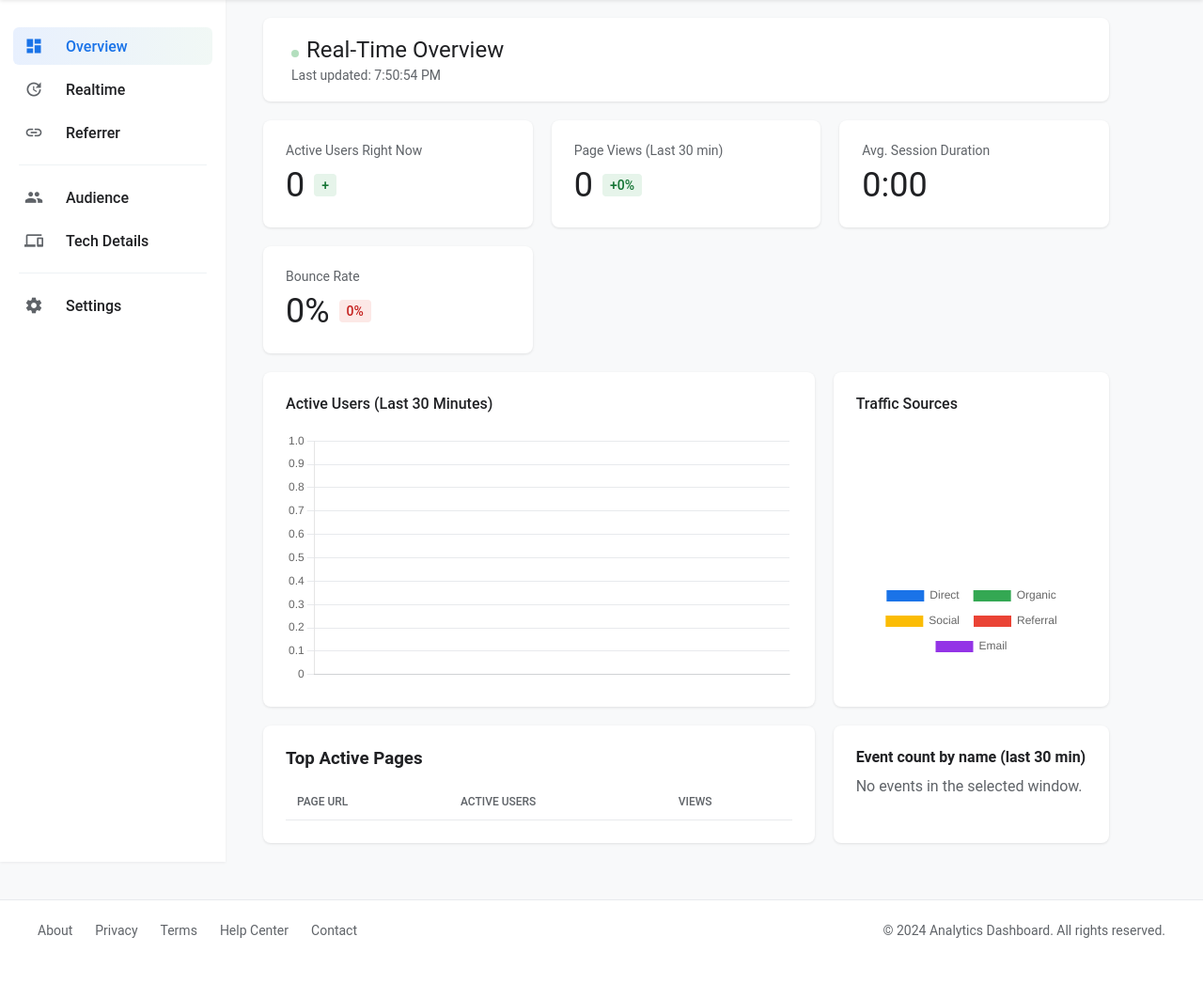
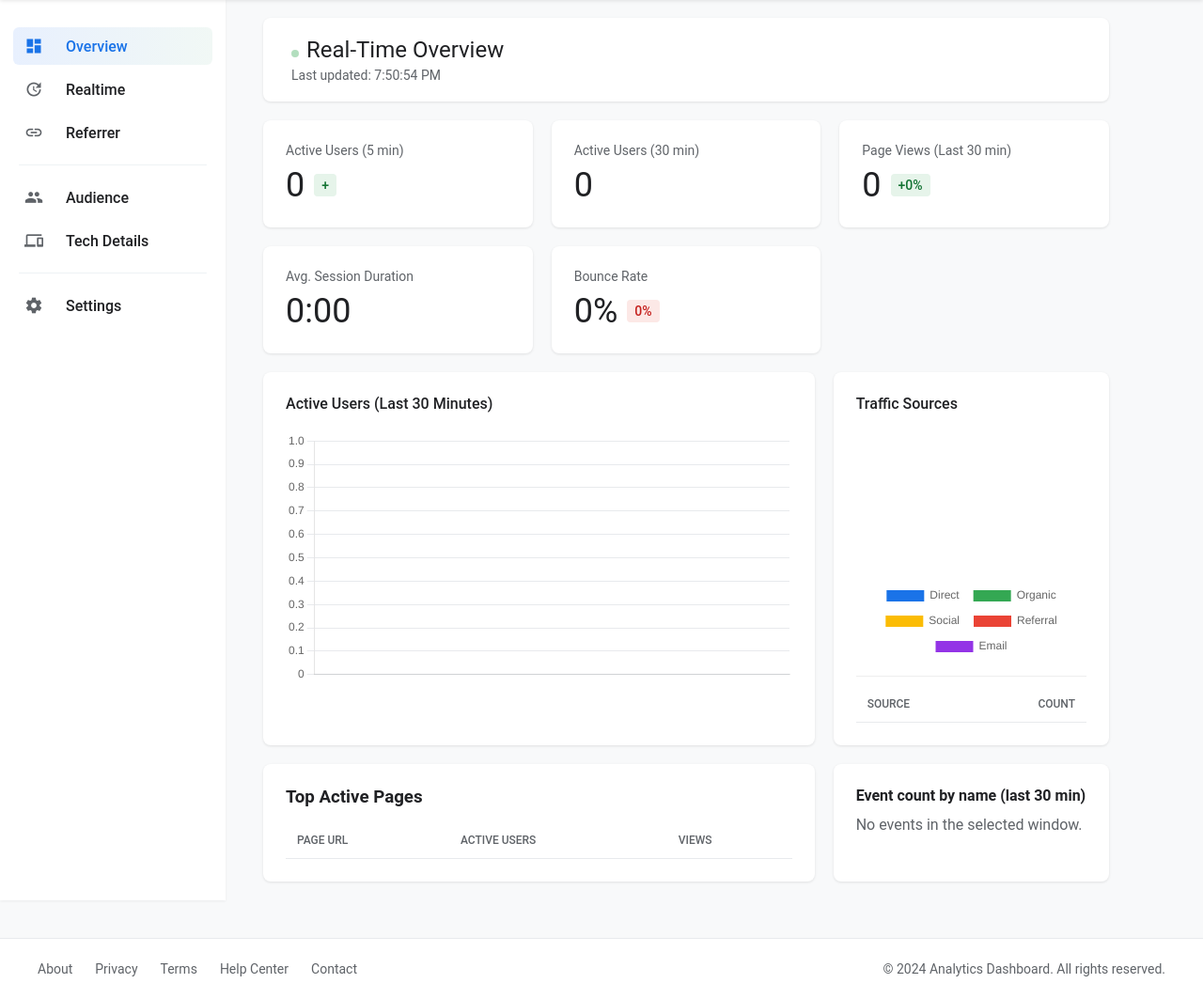
Before and after one commit to imvks786/AzureAnalytics, a FastAPI app: page /dashboard in a window 1280 px wide. Shown: the part 65-1128 px from the top of the page at 94% size. Before the commit the page ends 1063 px from the top, so only its background shows below. Run offline with FastAPI, Linux system fonts and the light colour scheme; the visitor is signed in with stand-in values (Sample User, id 1); data that the repository does not hold is empty; parts of the project's set-up code (start-up, migrations or seed data) failed here and were passed over.

Commit message:
Fix Client IP

```diff
--- a/app.py
+++ b/app.py
@@ -157,6 +157,25 @@ def init_db():
         CREATE TABLE IF NOT EXISTS watermark (
             tbl_name VARCHAR(200) PRIMARY KEY,
             last_watermark DATETIME
+        ) ENGINE=InnoDB
+        """)
+
+        cur.execute("""
+        CREATE TABLE IF NOT EXISTS ip_geolocation (
+            id INT AUTO_INCREMENT PRIMARY KEY,
+            ip_address VARCHAR(50) UNIQUE,
+            site_id VARCHAR(100),
+            visitor_id VARCHAR(100),
+            country VARCHAR(100),
+            countryCode VARCHAR(10),
+            region VARCHAR(10),
+            regionName VARCHAR(100),
+            city VARCHAR(100),
+            lat DECIMAL(10, 6),
+            lon DECIMAL(10, 6),
+            timezone VARCHAR(50),
+            created_at DATETIME DEFAULT CURRENT_TIMESTAMP,
+            INDEX (ip_address)
         ) ENGINE=InnoDB
         """)
 
@@ -419,7 +438,15 @@ def report_referrers(request: Request):
             return templates.TemplateResponse("report.html", {"request": request, "user": user, "sites": sites, "selected_site": None, "referrers": [], "bounce_rate": None})
 
         # validate ownership
-        if sites and site_id not in [s["site_id"] for s in sites]:
+        domain_to_exclude = None
+        found_site = False
+        for s in sites:
+            if s["site_id"] == site_id:
+                found_site = True
+                domain_to_exclude = s["domain"]
+                break
+
+        if sites and not found_site:
             raise HTTPException(status_code=400, detail="Invalid site_id")
 
         # optional date range filters: ?start=YYYY-MM-DD&end=YYYY-MM-DD
@@ -428,6 +455,11 @@ def report_referrers(request: Request):
 
         where_clauses = ["site_id=%s"]
         params = [site_id]
+
+        # exclude internal referrers if domain is known
+        if domain_to_exclude:
+            where_clauses.append("referrer NOT LIKE %s")
+            params.append(f"%{domain_to_exclude}%")
 
         try:
             if start_q:
@@ -712,8 +744,14 @@ def realtime_metrics(request: Request):
         for p in pages[:10]:
             top_pages.append({"url": p[0], "views": p[1], "users": p[2]})
 
+        # active users last 30 minutes
+        sql = f"SELECT COUNT(DISTINCT visitor_id) FROM events WHERE site_id IN ({placeholders}) AND created_at >= %s"
+        cur.execute(sql, tuple(site_ids) + (threshold_30,))
+        active_users_30 = cur.fetchone()[0] or 0
+
         return {
             "activeUsers": active_users,
+            "activeUsers30": active_users_30,
             "pageViews": page_views,
             "avgDuration": avg_duration,
             "bounceRate": bounce_rate,
--- a/static/dashboard.js
+++ b/static/dashboard.js
@@ -98,6 +98,9 @@ function updateMetricsFromApi(data) {
     const activeUsersEl = document.getElementById('activeUsers');
     if (activeUsersEl) activeUsersEl.textContent = data.activeUsers || 0;
 
+    const activeUsers30El = document.getElementById('activeUsers30');
+    if (activeUsers30El) activeUsers30El.textContent = data.activeUsers30 || 0;
+
     const pageViewsEl = document.getElementById('pageViews');
     if (pageViewsEl) pageViewsEl.textContent = (data.pageViews || 0).toLocaleString();
 
@@ -141,6 +144,17 @@ function updateMetricsFromApi(data) {
         const counts = keys.map(k => data.trafficSources[k] || 0);
         pieChart.data.datasets[0].data = counts;
         pieChart.update();
+    }
+
+    // Update traffic table
+    const trafficTableBody = document.querySelector('#trafficTable tbody');
+    if (trafficTableBody && data.trafficSources) {
+        trafficTableBody.innerHTML = '';
+        const sortedSources = Object.entries(data.trafficSources).sort((a, b) => b[1] - a[1]);
+        sortedSources.forEach(([source, count]) => {
+            const row = trafficTableBody.insertRow();
+            row.innerHTML = `<td>${source}</td><td style="text-align: right;">${count}</td>`;
+        });
     }
 
     // Update top pages
--- a/templates/dashboard.html
+++ b/templates/dashboard.html
@@ -24,10 +24,16 @@
 
     <div class="metrics-grid">
         <div class="metric-card">
-            <div class="label">Active Users Right Now</div>
+            <div class="label">Active Users (5 min)</div>
             <div class="value">
                 <span id="activeUsers">0</span>
                 <span class="change positive" id="userChange">+0%</span>
+            </div>
+        </div>
+        <div class="metric-card">
+            <div class="label">Active Users (30 min)</div>
+            <div class="value">
+                <span id="activeUsers30">0</span>
             </div>
         </div>
         <div class="metric-card">
@@ -60,6 +66,17 @@
         <div class="chart-card">
             <h3>Traffic Sources</h3>
             <canvas id="pieChart"></canvas>
+            <div style="margin-top: 15px; border-top: 1px solid #eee; padding-top: 10px;">
+                <table id="trafficTable" style="width: 100%; text-align: left; font-size: 0.9em;">
+                    <thead>
+                        <tr>
+                            <th>Source</th>
+                            <th style="text-align: right;">Count</th>
+                        </tr>
+                    </thead>
+                    <tbody></tbody>
+                </table>
+            </div>
         </div>
     </div>
 
```
